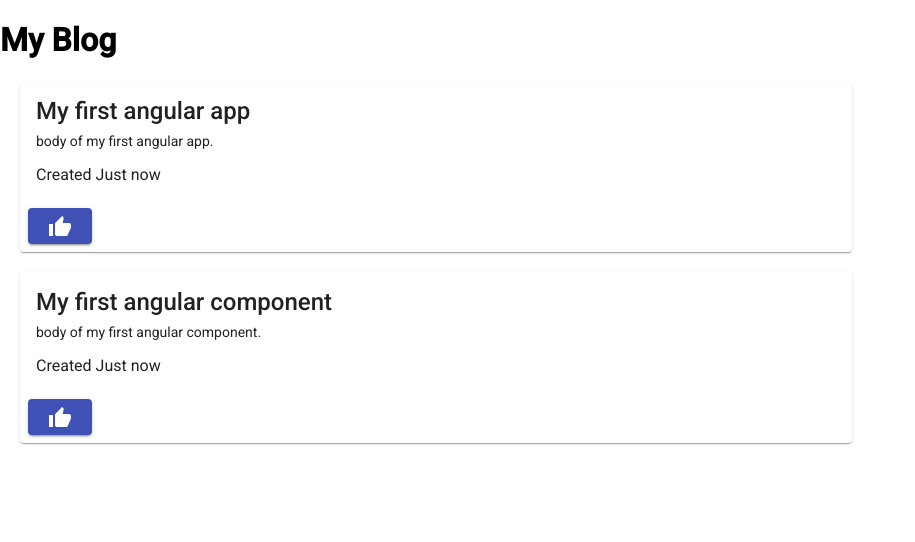
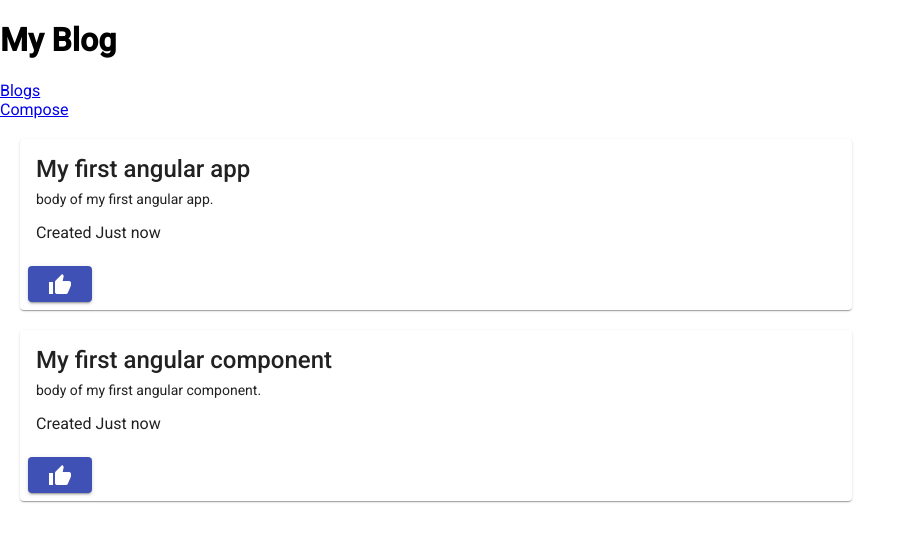
Before and after one commit to aseem/blog-app, an Angular app: page / in a window 1280 px wide. Shown: the top 542 px of the page, without its empty margins (0-915 px from the left). Built offline with nearby package versions, Linux system fonts and the light colour scheme.

Commit message:
Add nav on home page to switch between routes

```diff
--- a/src/app/app.component.html
+++ b/src/app/app.component.html
@@ -1,2 +1,7 @@
 <h1>{{ title }}</h1>
+<nav>
+  <a routerLink="">Blogs</a>
+  <br />
+  <a routerLink="compose">Compose</a>
+</nav>
 <router-outlet></router-outlet>
```
